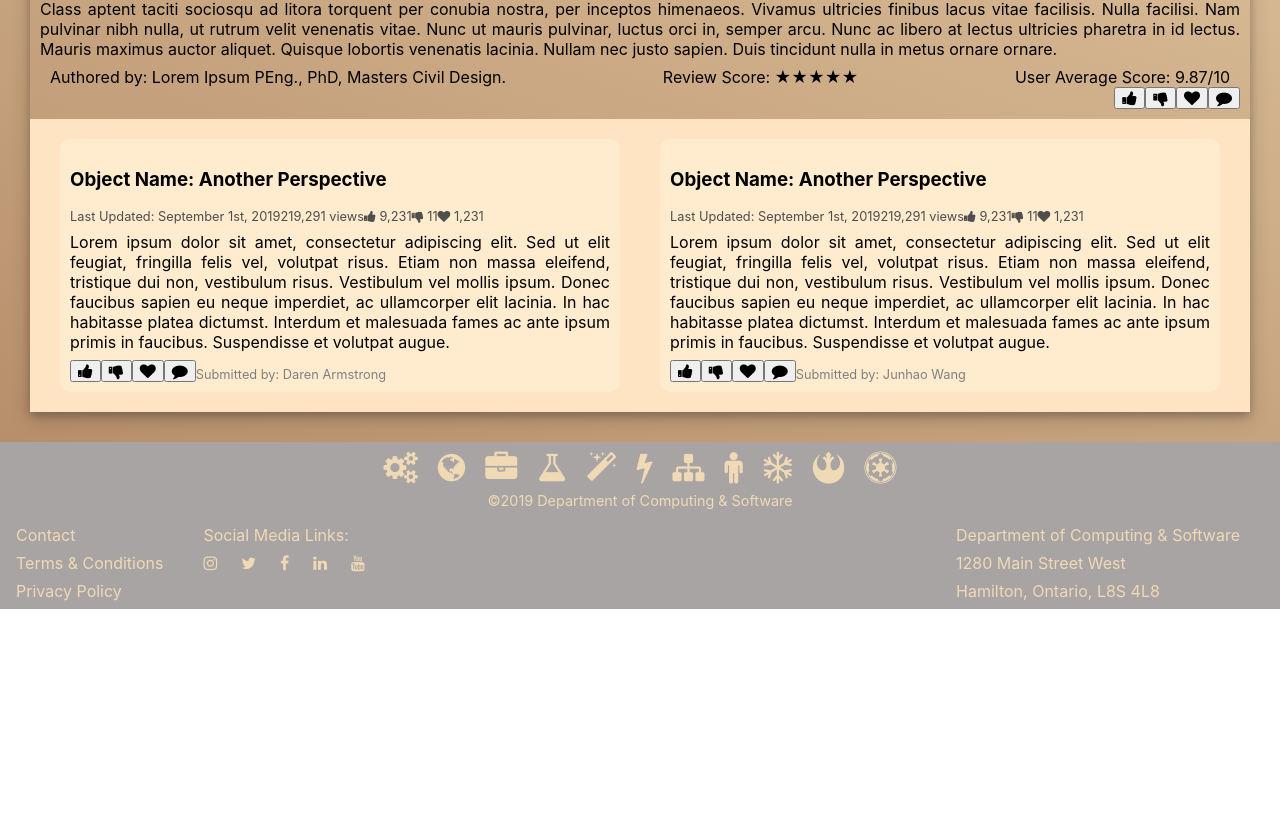
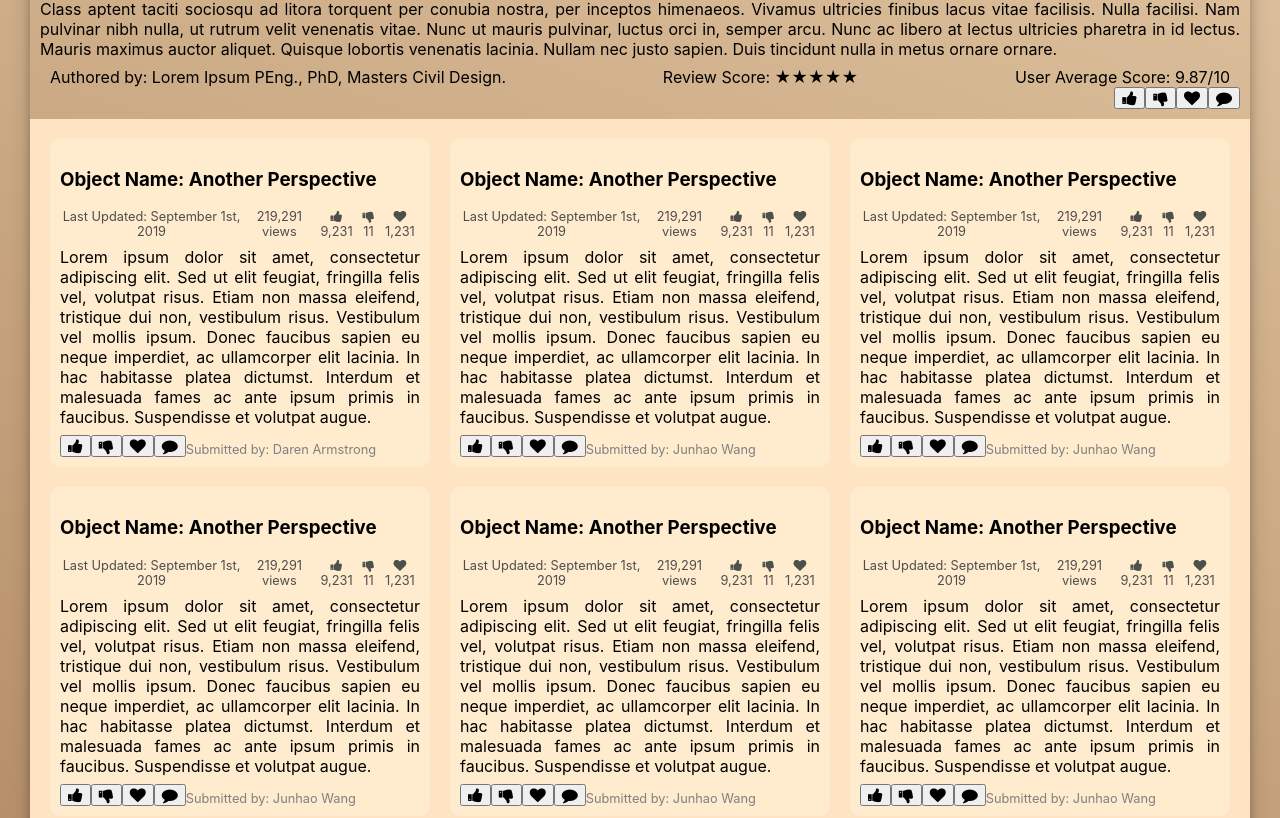
Before and after one commit to khand5/architecture-reviews, a React (Create React App) app in the folder client/: page / in a window 1280 px wide. Shown: the part 762-1580 px from the top of the page. Before the commit the page ends 1371 px from the top, so only its background shows below. Built offline with nearby package versions, Linux system fonts and the light colour scheme.

Commit message:
Added centering when width exceeds 1500px.

```diff
--- a/client/src/App.css
+++ b/client/src/App.css
@@ -12,6 +12,13 @@
   min-height: 100vh;
   -webkit-font-smoothing: antialiased;
   -moz-osx-font-smoothing: grayscale;
+}
+
+@media only screen and (min-width: 1500px) {
+  .App {
+    margin: 0 10%;
+    box-shadow: 0 4px 8px 0 rgba(0, 0, 0, 0.2), 0 6px 20px 0 rgba(0, 0, 0, 0.19);
+  }
 }
 
 /* .App-header {
--- a/client/src/components/Panels/ObjectPanel/ObjectPanel.css
+++ b/client/src/components/Panels/ObjectPanel/ObjectPanel.css
@@ -111,14 +111,13 @@
 
 @media only screen and (max-width: 600px) {
   .ProfilePanel-userrewviews-review {
-    display: flex;
-    flex-wrap: wrap;
     max-width: 100%;
-    background-color: blanchedalmond;
-    border-radius: 10px;
-    border-width: 0 0 0 3px;
-    padding: 10px;
-    margin: 10px 0;
+  }
+}
+
+@media only screen and (min-width: 1024px) {
+  .ProfilePanel-userrewviews-review {
+    max-width: 30%;
   }
 }
 
--- a/client/src/components/Panels/ObjectPanel/ObjectPanel.js
+++ b/client/src/components/Panels/ObjectPanel/ObjectPanel.js
@@ -1,7 +1,6 @@
 import React from "react";
 import "./ObjectPanel.css";
-import cathedral from "./cathedral.jpg";
-import cathedral2 from "./cathedral2.jpeg";
+import cathedral from "./cathedral.jpeg";
 
 class ObjectPanel extends React.Component {
   constructor(props) {
@@ -15,7 +14,7 @@ class ObjectPanel extends React.Component {
         <div className="ProfilePanel-imagecontainer">
           <img
             className="ProfilePanel-image"
-            src={cathedral2}
+            src={cathedral}
             alt="Image of Cathedral"
           ></img>
         </div>
@@ -183,6 +182,156 @@ class ObjectPanel extends React.Component {
               </div>
             </div>
           </div>
+
+          <div className="ProfilePanel-userrewviews-review">
+            <div className="ProfilePanel-userreview-title">
+              <h3>Object Name: Another Perspective</h3>
+            </div>
+            <div className="ProfilePanel-userreview-metadata">
+              <p>Last Updated: September 1st, 2019</p>
+              <p>219,291 views</p>
+              <p>
+                <i className="fa fa-thumbs-up"></i> 9,231
+              </p>
+              <p>
+                <i className="fa fa-thumbs-down"></i> 11
+              </p>
+              <p>
+                <i className="fa fa-heart"></i> 1,231
+              </p>
+            </div>
+            <p className="ProfilePanel-userreview-comment">
+              Lorem ipsum dolor sit amet, consectetur adipiscing elit. Sed ut
+              elit feugiat, fringilla felis vel, volutpat risus. Etiam non massa
+              eleifend, tristique dui non, vestibulum risus. Vestibulum vel
+              mollis ipsum. Donec faucibus sapien eu neque imperdiet, ac
+              ullamcorper elit lacinia. In hac habitasse platea dictumst.
+              Interdum et malesuada fames ac ante ipsum primis in faucibus.
+              Suspendisse et volutpat augue.
+            </p>
+
+            <div className="ProfilePanel-userreviews-interactive">
+              <button className="ProfilePanel-userreviews-item-button fa fa-thumbs-up" />
+              <button className="ProfilePanel-userreviews-item-button fa fa-thumbs-down" />
+              <button className="ProfilePanel-userreviews-item-button fa fa-heart" />
+              <button className="ProfilePanel-userreviews-item-button fa fa-comment" />
+              <div className="ProfilePanel-userreview-username">
+                Submitted by: Junhao Wang
+              </div>
+            </div>
+          </div>
+
+          <div className="ProfilePanel-userrewviews-review">
+            <div className="ProfilePanel-userreview-title">
+              <h3>Object Name: Another Perspective</h3>
+            </div>
+            <div className="ProfilePanel-userreview-metadata">
+              <p>Last Updated: September 1st, 2019</p>
+              <p>219,291 views</p>
+              <p>
+                <i className="fa fa-thumbs-up"></i> 9,231
+              </p>
+              <p>
+                <i className="fa fa-thumbs-down"></i> 11
+              </p>
+              <p>
+                <i className="fa fa-heart"></i> 1,231
+              </p>
+            </div>
+            <p className="ProfilePanel-userreview-comment">
+              Lorem ipsum dolor sit amet, consectetur adipiscing elit. Sed ut
+              elit feugiat, fringilla felis vel, volutpat risus. Etiam non massa
+              eleifend, tristique dui non, vestibulum risus. Vestibulum vel
+              mollis ipsum. Donec faucibus sapien eu neque imperdiet, ac
+              ullamcorper elit lacinia. In hac habitasse platea dictumst.
+              Interdum et malesuada fames ac ante ipsum primis in faucibus.
+              Suspendisse et volutpat augue.
+            </p>
+
+            <div className="ProfilePanel-userreviews-interactive">
+              <button className="ProfilePanel-userreviews-item-button fa fa-thumbs-up" />
+              <button className="ProfilePanel-userreviews-item-button fa fa-thumbs-down" />
+              <button className="ProfilePanel-userreviews-item-button fa fa-heart" />
+              <button className="ProfilePanel-userreviews-item-button fa fa-comment" />
+              <div className="ProfilePanel-userreview-username">
+                Submitted by: Junhao Wang
+              </div>
+            </div>
+          </div>
+          <div className="ProfilePanel-userrewviews-review">
+            <div className="ProfilePanel-userreview-title">
+              <h3>Object Name: Another Perspective</h3>
+            </div>
+            <div className="ProfilePanel-userreview-metadata">
+              <p>Last Updated: September 1st, 2019</p>
+              <p>219,291 views</p>
+              <p>
+                <i className="fa fa-thumbs-up"></i> 9,231
+              </p>
+              <p>
+                <i className="fa fa-thumbs-down"></i> 11
+              </p>
+              <p>
+                <i className="fa fa-heart"></i> 1,231
+              </p>
+            </div>
+            <p className="ProfilePanel-userreview-comment">
+              Lorem ipsum dolor sit amet, consectetur adipiscing elit. Sed ut
+              elit feugiat, fringilla felis vel, volutpat risus. Etiam non massa
+              eleifend, tristique dui non, vestibulum risus. Vestibulum vel
+              mollis ipsum. Donec faucibus sapien eu neque imperdiet, ac
+              ullamcorper elit lacinia. In hac habitasse platea dictumst.
+              Interdum et malesuada fames ac ante ipsum primis in faucibus.
+              Suspendisse et volutpat augue.
+            </p>
+
+            <div className="ProfilePanel-userreviews-interactive">
+              <button className="ProfilePanel-userreviews-item-button fa fa-thumbs-up" />
+              <button className="ProfilePanel-userreviews-item-button fa fa-thumbs-down" />
+              <button className="ProfilePanel-userreviews-item-button fa fa-heart" />
+              <button className="ProfilePanel-userreviews-item-button fa fa-comment" />
+              <div className="ProfilePanel-userreview-username">
+                Submitted by: Junhao Wang
+              </div>
+            </div>
+          </div>
+          <div className="ProfilePanel-userrewviews-review">
+            <div className="ProfilePanel-userreview-title">
+              <h3>Object Name: Another Perspective</h3>
+            </div>
+            <div className="ProfilePanel-userreview-metadata">
+              <p>Last Updated: September 1st, 2019</p>
+              <p>219,291 views</p>
+              <p>
+                <i className="fa fa-thumbs-up"></i> 9,231
+              </p>
+              <p>
+                <i className="fa fa-thumbs-down"></i> 11
+              </p>
+              <p>
+                <i className="fa fa-heart"></i> 1,231
+              </p>
+            </div>
+            <p className="ProfilePanel-userreview-comment">
+              Lorem ipsum dolor sit amet, consectetur adipiscing elit. Sed ut
+              elit feugiat, fringilla felis vel, volutpat risus. Etiam non massa
+              eleifend, tristique dui non, vestibulum risus. Vestibulum vel
+              mollis ipsum. Donec faucibus sapien eu neque imperdiet, ac
+              ullamcorper elit lacinia. In hac habitasse platea dictumst.
+              Interdum et malesuada fames ac ante ipsum primis in faucibus.
+              Suspendisse et volutpat augue.
+            </p>
+
+            <div className="ProfilePanel-userreviews-interactive">
+              <button className="ProfilePanel-userreviews-item-button fa fa-thumbs-up" />
+              <button className="ProfilePanel-userreviews-item-button fa fa-thumbs-down" />
+              <button className="ProfilePanel-userreviews-item-button fa fa-heart" />
+              <button className="ProfilePanel-userreviews-item-button fa fa-comment" />
+              <div className="ProfilePanel-userreview-username">
+                Submitted by: Junhao Wang
+              </div>
+            </div>
+          </div>
         </div>
       </div>
     );
```
Also changed, not shown: client/src/components/Panels/ObjectPanel/cathedral.jpeg (renamed from client/src/components/Panels/ObjectPanel/cathedral2.jpeg), client/src/components/Panels/ObjectPanel/cathedral.jpg (deleted).
